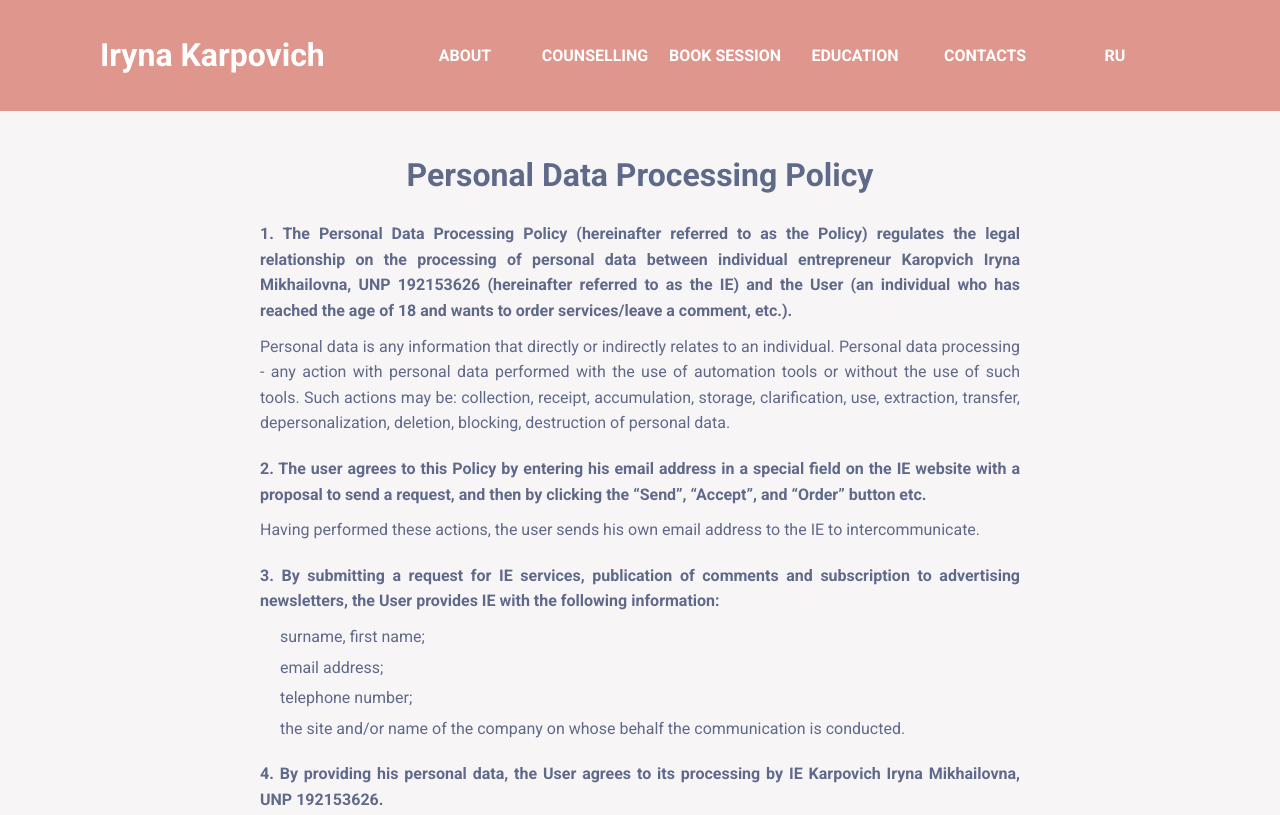
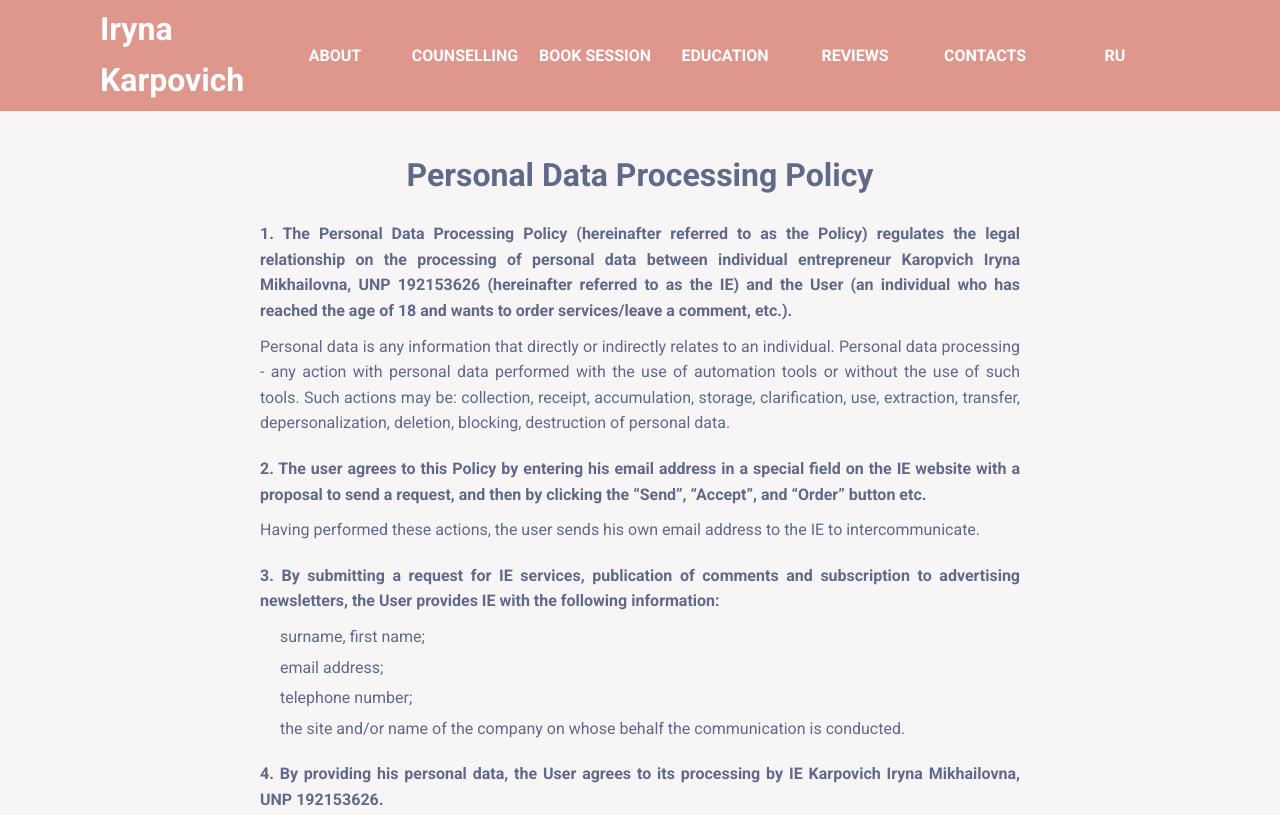
Before and after one commit to teorver/single-page, a website built with Parcel: page src/Confidential-en.html in a window 1280 px wide. Shown: the top 815 px of the page. Built offline with nearby package versions, Linux system fonts and the light colour scheme.

Commit message:
Add "Reviews" item to the english version

```diff
--- a/src/Confidential-en.html
+++ b/src/Confidential-en.html
@@ -65,6 +65,7 @@
                     <a href="/src/en.html#services" class="tab__element">Counselling</a>
                     <a href="https://t.me/irinakarpowitch" class="tab__element">Book Session</a>
                     <a href="/src/en.html#education" class="tab__element">Education</a>
+                    <a href="/src/en.html#reviews" class="tab__element">Reviews</a>
                     <a href="/src/en.html#contacts" class="tab__element">Contacts</a>
                     <a href="/src/Confidential.html" class="tab__element">RU</a>
                 </nav>
```
Also changed, not shown: src/contract.html (+1 -0 lines), src/en.html (+1 -0 lines), src/payments.html (+1 -0 lines).
